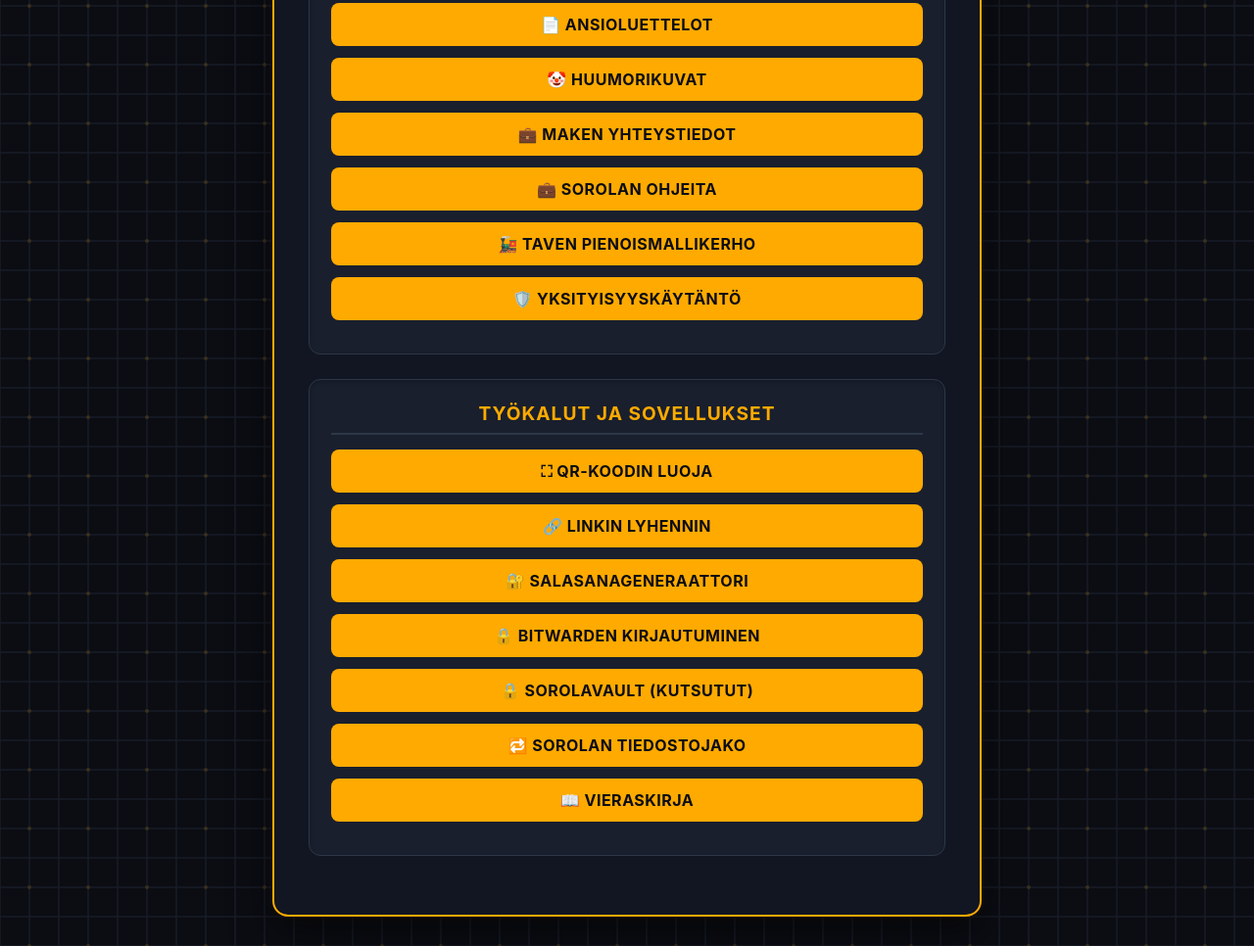
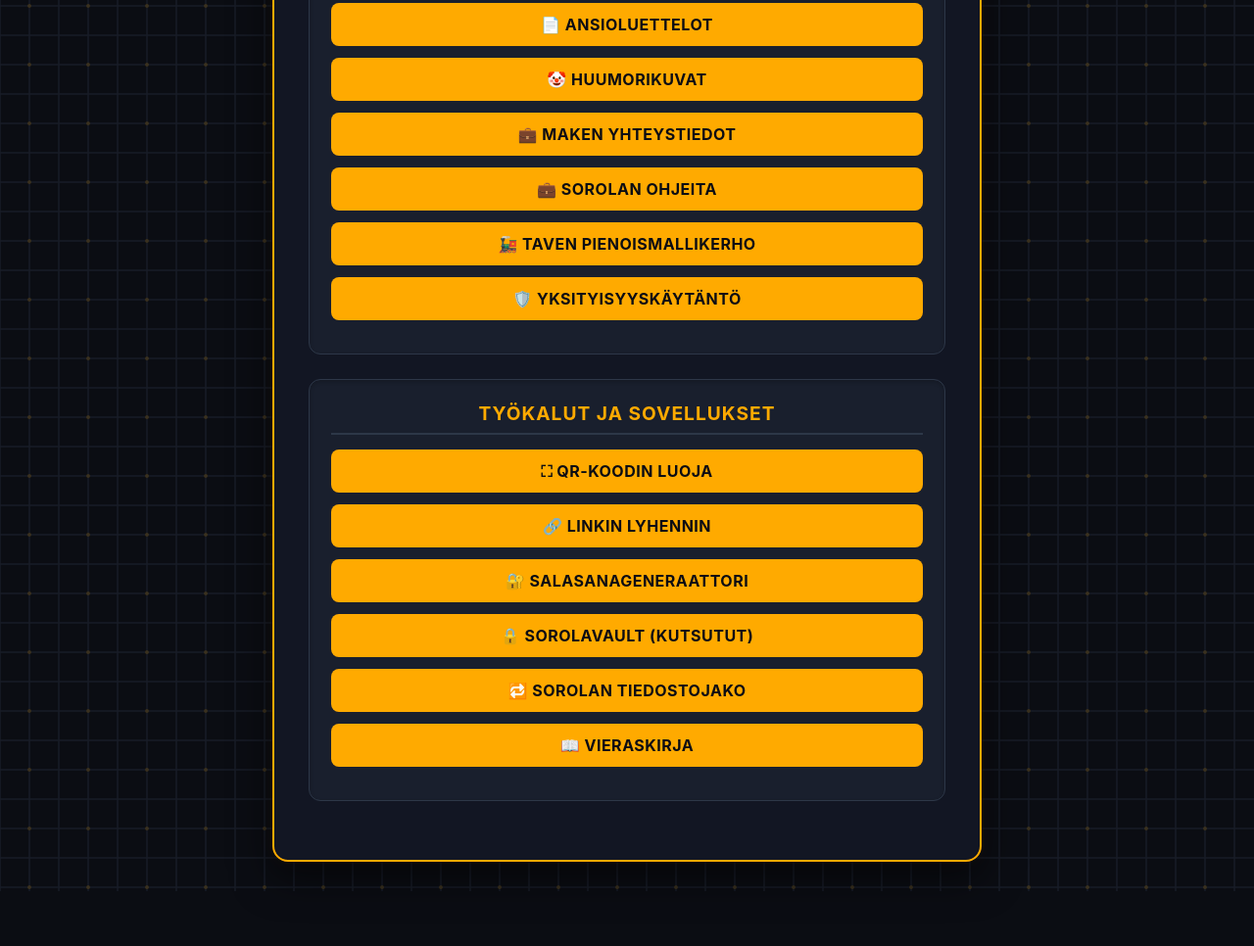
Before and after one commit to Domainmasteri/sorolan-sivut, a plain HTML site: page index.html in a window 1280 px wide. Shown: the part 324-1290 px from the top of the page at 98% size. After the commit the page ends 1234 px from the top, so only its background shows below. Drawn offline with Linux system fonts and the light colour scheme.

Commit message:
Update index.html

```diff
--- a/index.html
+++ b/index.html
@@ -36,7 +36,6 @@
                 <a href="qr" class="nappula1">⛶ QR-koodin luoja</a>
                 <a href="lyhennin" class="nappula1">🔗 Linkin lyhennin</a>
                 <a href="salasanat" class="nappula1">🔐 Salasanageneraattori</a>
-                <a href="https://vault.bitwarden.com/#/signin" target="_blank" class="nappula1">🔒 Bitwarden kirjautuminen</a>
                 <a href="https://vault.sorola.fi/" target="_blank" class="nappula1">🔒 SorolaVault (kutsutut)</a>
                 <a href="https://sorola.fi/jako" class="nappula1">🔁 Sorolan tiedostojako</a>
                 <a href="vieraskirja" class="nappula1">📖 Vieraskirja</a>
```
